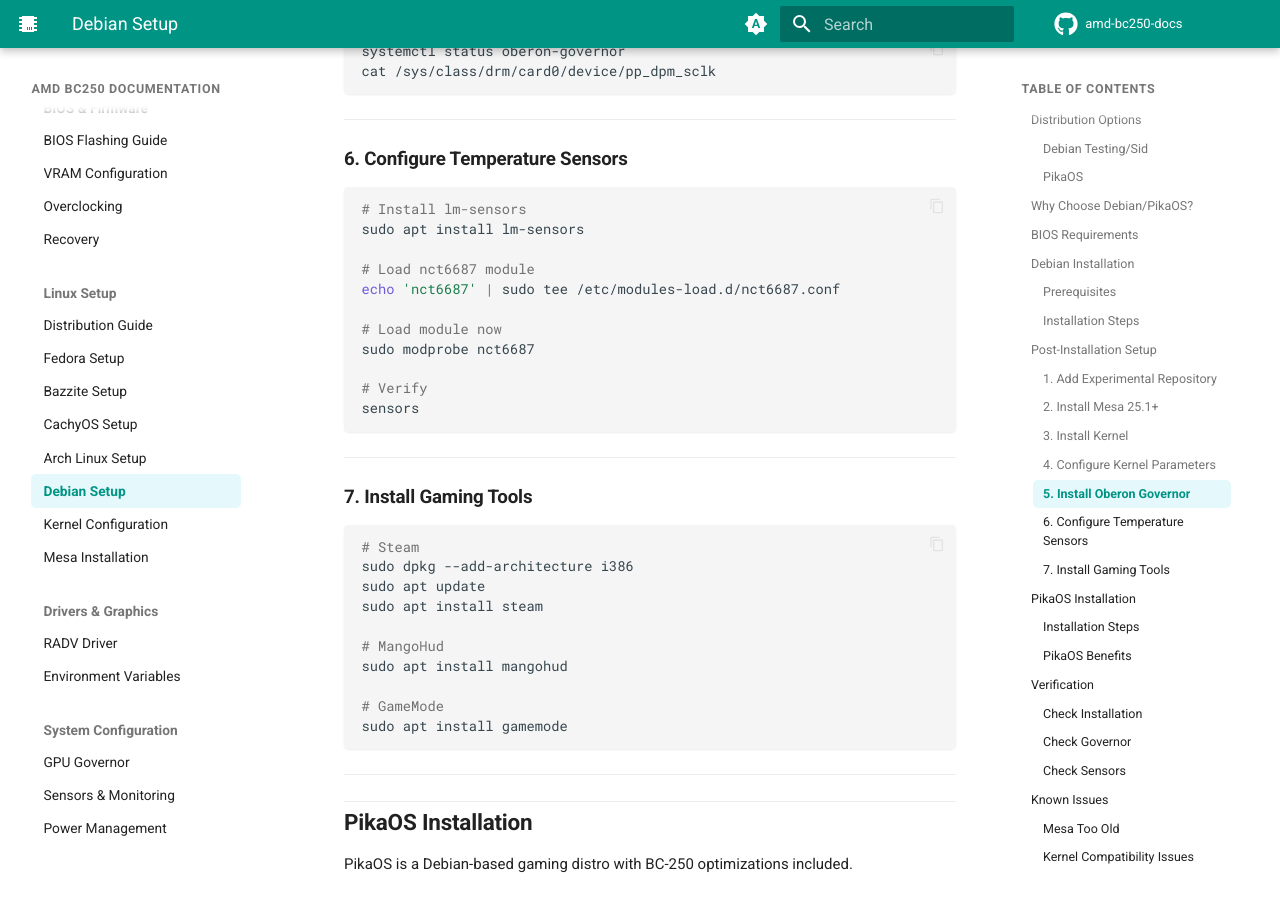
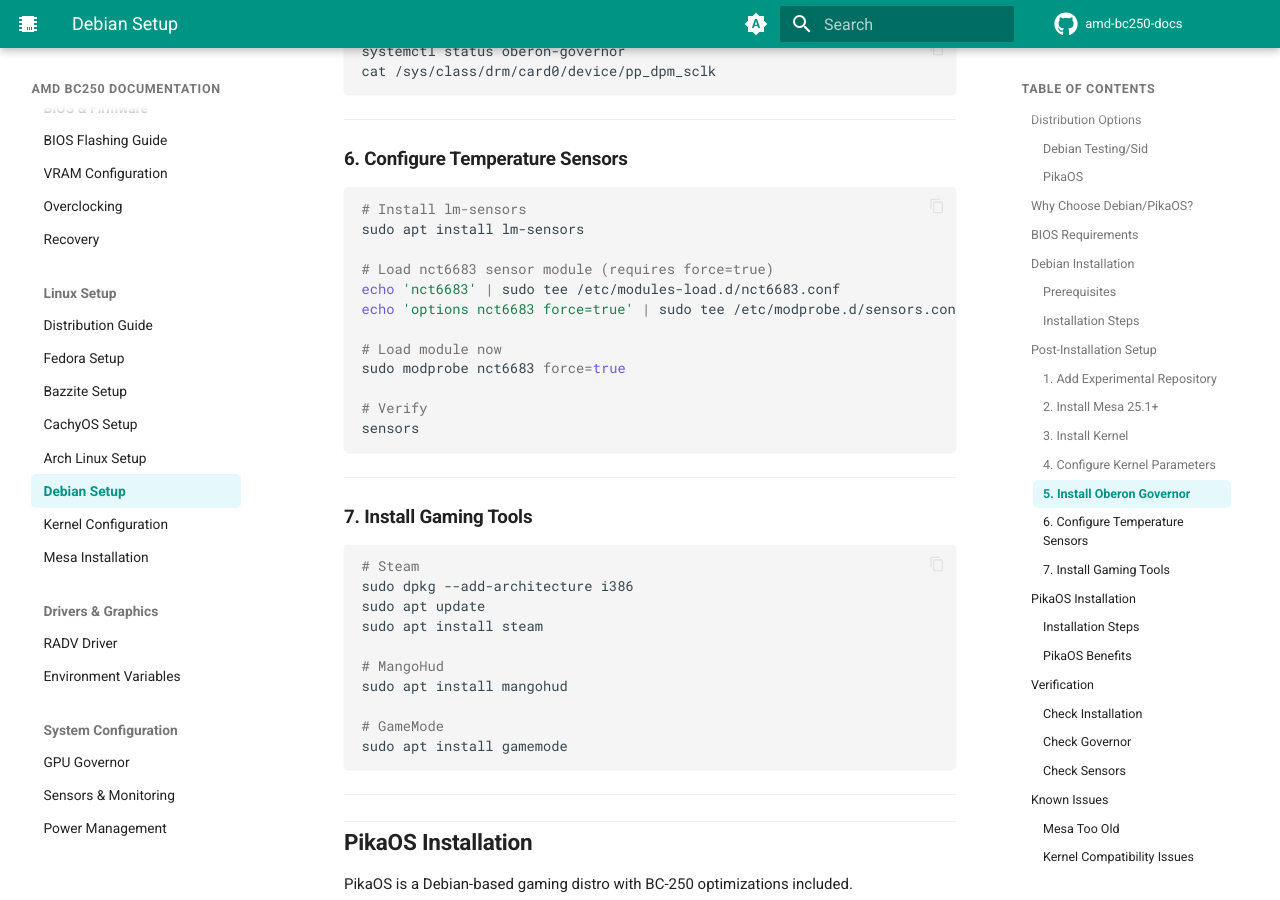
Before and after one commit to elektricM/amd-bc250-docs, an MkDocs documentation site: the page built from docs/linux/debian.md, in a window 1280 px wide and 900 px high, scrolled down 4936 px. Built offline with MkDocs 1.6.1 and Material for MkDocs 9.7.7, drawn with Linux system fonts in a browser that asks for light colours; comment, search, counter and statistics services are not loaded; the version menu is left out; some of the changed text lies outside the part shown.

Commit message:
fix: correct sensor modules across distro guides, clarify Bazzite kernel patch status
- arch.md, debian.md: correct sensor module from nct6687 to nct6683 with
  force=true (consistent with other guides)
- bazzite.md: clarify that standard Bazzite kernel already includes GPU
  frequency patch as of early 2026, custom images only needed for extra
  optimizations

````diff
--- a/docs/linux/debian.md
+++ b/docs/linux/debian.md
@@ -259,11 +259,12 @@
 # Install lm-sensors
 sudo apt install lm-sensors
 
-# Load nct6687 module
-echo 'nct6687' | sudo tee /etc/modules-load.d/nct6687.conf
+# Load nct6683 sensor module (requires force=true)
+echo 'nct6683' | sudo tee /etc/modules-load.d/nct6683.conf
+echo 'options nct6683 force=true' | sudo tee /etc/modprobe.d/sensors.conf
 
 # Load module now
-sudo modprobe nct6687
+sudo modprobe nct6683 force=true
 
 # Verify
 sensors
@@ -371,7 +372,7 @@
 sensors
 
 # Expected:
-# nct6687-isa-0a20
+# nct6686-isa-0a20
 # GPU Temp: XX°C
 # Fan speeds
 ```
````
Also changed, not shown: docs/linux/arch.md (+3 -2 lines), docs/linux/bazzite.md (+6 -1 lines).
